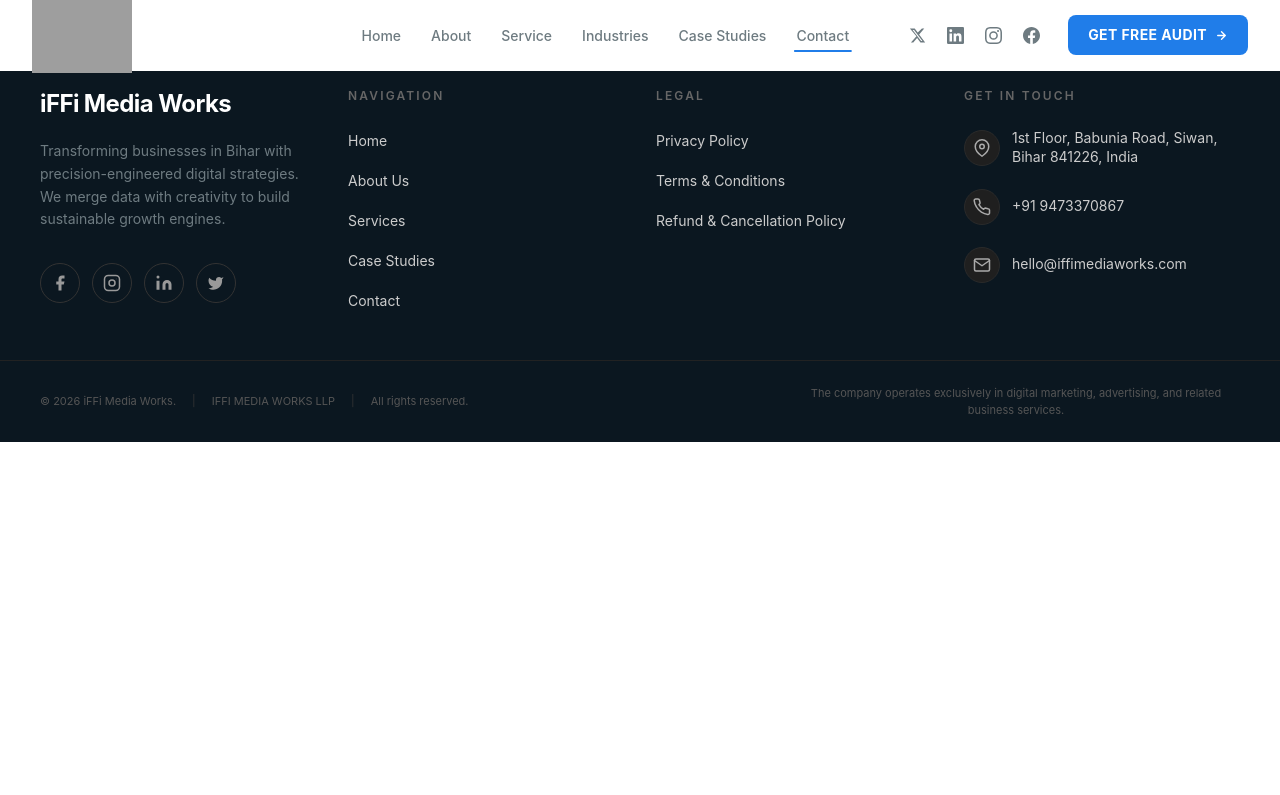
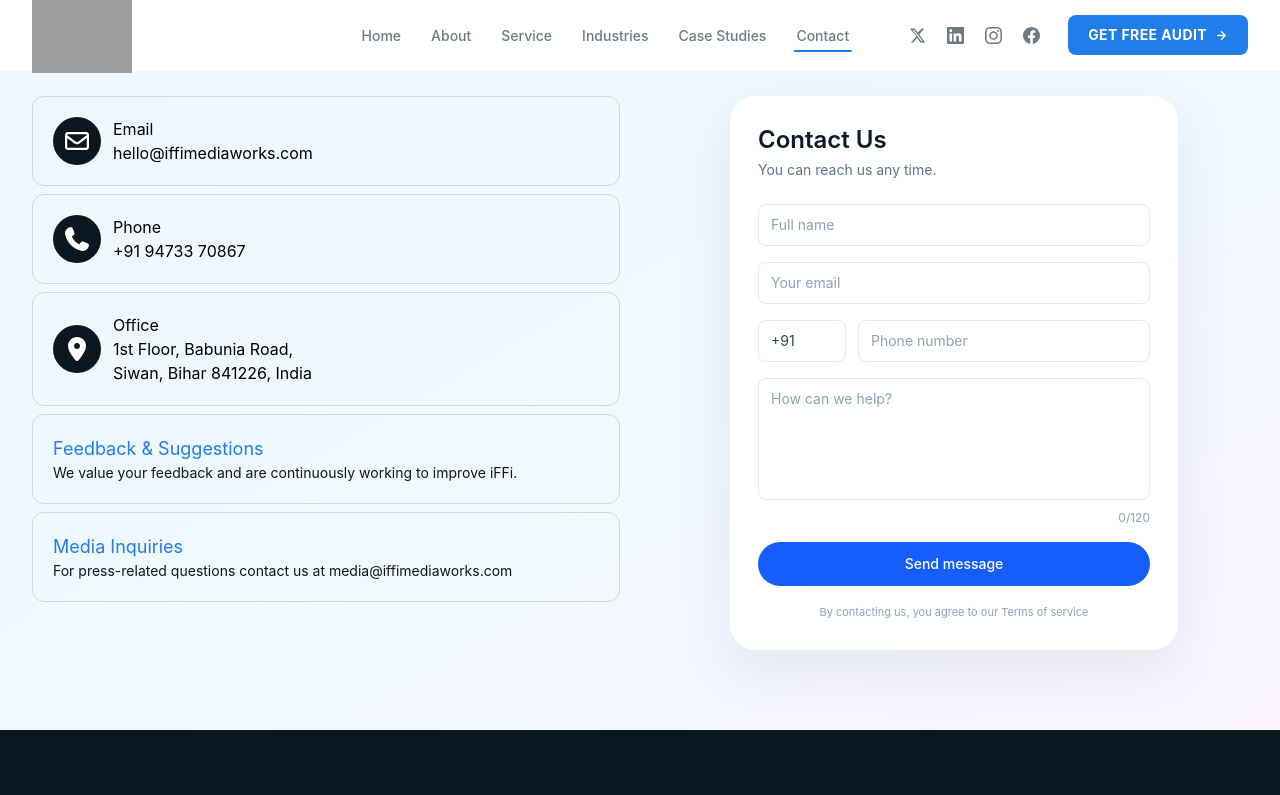
Before and after one commit to faruqueabdullah/iffimediaworks, a React (Vite) app: page /contact in a window 1280 px wide. Shown: the top 795 px of the page. Built offline with nearby package versions, Linux system fonts and the light colour scheme; grey boxes are pictures that could not be loaded.

Commit message:
contact form added

```diff
--- a/src/components/navbar/Navbar.jsx
+++ b/src/components/navbar/Navbar.jsx
@@ -152,14 +152,17 @@
         <div className="mobile-divider" />
         <div className="mobile-socials">
           {SOCIALS.map(({ Icon, label }) => (
-            <a key={label} href="#" className="social-btn" aria-label={label}>
+            <a
+              key={label}
+              href="#"
+              className="social-btn w-8.5 h-8.5 grid place-items-center rounded-lg text-softDark hover:text-light transition-all duration-200 hover:bg-softDark/20 hover:-translate-y-0.5"
+              aria-label={label}
+            >
               <Icon />
             </a>
           ))}
         </div>
-        <button className="cta-btn" style={{ alignSelf: "flex-start" }}>
-          Get Free Audit <ArrowIcon />
-        </button>
+
       </div>
     </>
   );
--- a/src/pages/Contact.jsx
+++ b/src/pages/Contact.jsx
@@ -1,9 +1,173 @@
-import React from 'react'
+import { useRef, useState } from "react";
 
-export default function Contact() {
+export default function ContactPage() {
+  const formStart = useRef(Date.now());
+  const [loading, setLoading] = useState(false);
+  const [msg, setMsg] = useState("");
+  const [showToast, setShowToast] = useState(false); // NEW
+
+  async function handleSubmit(e) {
+    e.preventDefault();
+    setMsg("");
+    setLoading(true);
+
+    const form = e.currentTarget;
+    const formData = new FormData(form);
+
+    // add time spent on form (anti-bot)
+    formData.append("formStart", String(formStart.current));
+
+    try {
+      const res = await fetch(
+        "https://script.google.com/macros/s/AKfycbyVd6Rl_uEZ6-m8Aa05DrQZodoRLhxabwpUnL7I0QXgPQo65DW6fCztOX1U6EwsPRfC/exec",
+        {
+          method: "POST",
+          body: formData,
+        },
+      );
+
+      const data = await res.json().catch(() => ({}));
+      if (!res.ok || data?.ok === false)
+        throw new Error(data?.error || "Failed to send.");
+
+      setShowToast(true); // SHOW TOAST
+      // hide after 3 seconds
+      setTimeout(() => {
+        setShowToast(false);
+      }, 3000);
+
+      form.reset();
+      formStart.current = Date.now(); // reset timer for next submit
+    } catch (err) {
+      setMsg(` ${err?.message || "Something went wrong."}`); // show error in the toaster
+    } finally {
+      setLoading(false);
+    }
+  }
+  const inputBase = `w-full rounded-lg border border-slate-200 bg-white px-3 py-2.5 text-sm text-slate-700 placeholder:text-slate-400 outline-none transition focus:border-blue-500 focus:ring-2 focus:ring-blue-100`;
   return (
-    <div>
-      This is the contact page.
+    <div className="relative w-full bg-linear-to-br from-blue-50 via-sky-50 to-purple-50">
+      {/* TOASTER */}
+      {showToast && (
+        <div className="fixed top-10 right-6 z-50 rounded-lg bg-green-600 text-white px-5 py-3 shadow-lg animate-slide-in">
+          Message sent successfully
+        </div>
+      )}
+
+      <div className="max-w-7xl mx-auto px-3 md:px-6 lg:px-8 gap-10 pt-24 pb-20 grid grid-cols-1 lg:grid-cols-2">
+        <div className="space-y-2">
+          <div className="rounded-xl p-5 border border-gray-300 flex gap-3 items-center">
+            <div className="h-12 w-12 bg-dark rounded-full flex justify-center items-center">
+              <i class="fa-regular fa-envelope text-light text-2xl"></i>
+            </div>
+            <div className="email-info">
+              <p>Email</p>
+              <p>hello@iffimediaworks.com</p>
+            </div>
+          </div>
+          <div className="rounded-xl p-5 border border-gray-300 flex gap-3 items-center">
+            <div className="h-12 w-12 bg-dark rounded-full flex justify-center items-center">
+              <i class="fa-solid fa-phone text-light text-2xl font-extralight"></i>
+            </div>
+            <div className="email-info">
+              <p>Phone</p>
+              <p>+91 94733 70867</p>
+            </div>
+          </div>
+          <div className="rounded-xl p-5 border border-gray-300 flex gap-3 items-center">
+            <div className="h-12 w-12 bg-dark rounded-full flex justify-center items-center">
+              <i class="fa-solid fa-location-dot text-light text-2xl font-extralight"></i>
+            </div>
+            <div className="email-info">
+              <p>Office</p>
+              <p>1st Floor, Babunia Road, <br /> Siwan, Bihar 841226, India</p>
+            </div>
+          </div>
+          <div className="rounded-xl p-5 border border-gray-300">
+            <h2 className="text-lg text-blue">Feedback & Suggestions</h2>
+            <p className="text-sm text-dark">
+              We value your feedback and are continuously working to improve
+              iFFi.
+            </p>
+          </div>
+          <div className="rounded-xl p-5 border border-gray-300">
+            <h2 className="text-lg text-blue">Media Inquiries</h2>
+            <p className="text-sm text-dark">
+              For press-related questions contact us at media@iffimediaworks.com
+            </p>
+          </div>
+        </div>
+        <div>
+          <div className="mx-auto w-full max-w-md rounded-[26px] bg-white p-6 shadow-[0_20px_60px_rgba(15,23,42,0.08)] sm:p-7">
+            <h3 className="text-2xl font-semibold text-slate-900">{`Contact Us`}</h3>
+            <p className="mt-1 text-sm text-slate-500">{`You can reach us any time.`}</p>
+
+            <form className="mt-6 space-y-4" onSubmit={handleSubmit}>
+              {/* Honeypot (bots fill this) */}
+              <input
+                type="text"
+                name="website"
+                className="hidden"
+                tabIndex="-1"
+                autoComplete="off"
+              />
+              <input
+                type="text"
+                name="name"
+                required
+                placeholder={`${`Full name`}`}
+                className={inputBase}
+              />
+
+              <input
+                type="email"
+                name="email"
+                placeholder={`${`Your email`}`}
+                className={inputBase}
+              />
+
+              <div className="grid grid-cols-[88px_1fr] gap-3">
+                <input
+                  type="text"
+                  name="countryCode"
+                  defaultValue={`+91`}
+                  className={inputBase}
+                />
+                <input
+                  type="tel"
+                  name="number"
+                  placeholder={`${`Phone number`}`}
+                  className={inputBase}
+                />
+              </div>
+
+              <div>
+                <textarea
+                  name="message"
+                  rows={5}
+                  placeholder={`${`How can we help?`}`}
+                  className={`${inputBase} resize-none`}
+                />
+                <div className="mt-1 text-right text-xs text-slate-400">
+                  0/120
+                </div>
+              </div>
+
+              <button
+                type="submit"
+                disabled={loading}
+                className="w-full rounded-full bg-blue-600 px-4 py-3 text-sm font-medium text-white transition hover:bg-blue-700"
+              >
+                {loading ? "Sending..." : "Send message"}
+              </button>
+
+              <p className="mx-auto max-w-xs text-center text-[11px] leading-5 text-slate-400">
+                {`By contacting us, you agree to our Terms of service`}
+              </p>
+            </form>
+          </div>
+        </div>
+      </div>
     </div>
-  )
+  );
 }
```
